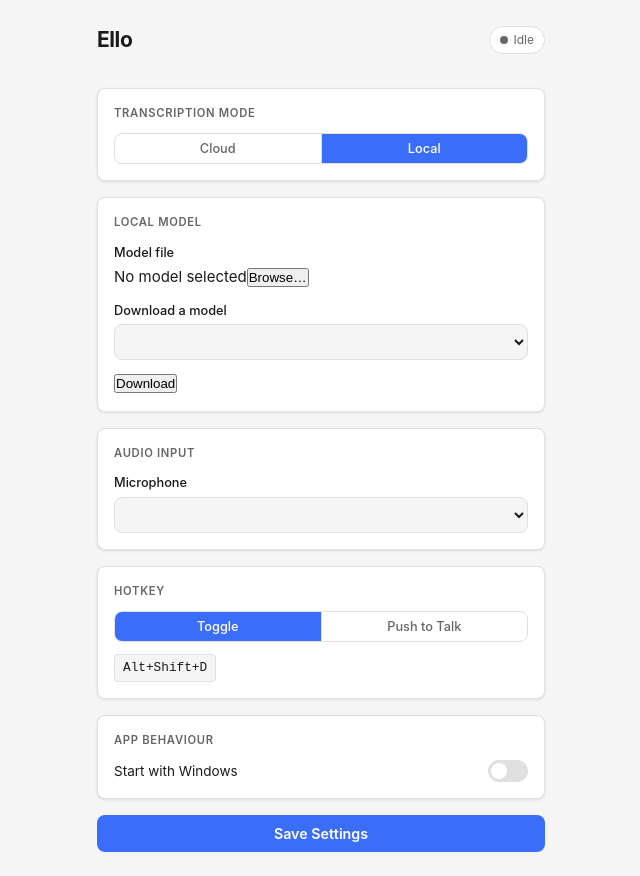
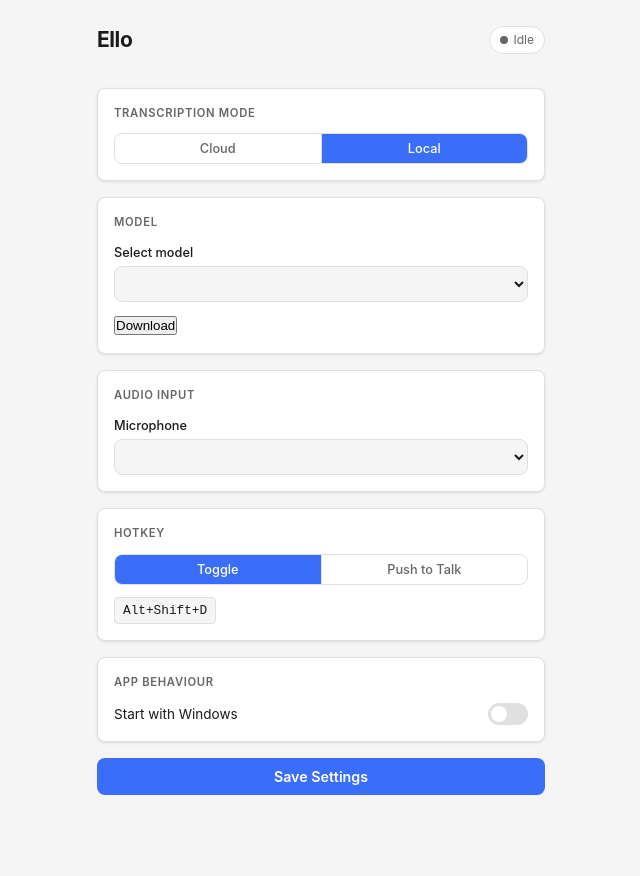
Before and after one commit to FadhilahAfif/Ello, a React (Vite) app: page / in a window 1280 px wide. Both pictures are taken after a click on the button "Local". Shown: the whole page, without its empty margins (319-959 px from the left). After the commit the page ends 819 px from the top, so only its background shows below. Built offline with nearby package versions, Linux system fonts and the light colour scheme.

Commit message:
fix: remove model file browse input, deduplicate model card JSX

```diff
--- a/src/App.tsx
+++ b/src/App.tsx
@@ -197,21 +197,7 @@ export default function App() {
     setDirty(true);
   };
 
-  const handleBrowseModel = async () => {
-    try {
-      const { open } = await import("@tauri-apps/plugin-dialog");
-      const file = await open({
-        directory: false,
-        multiple: false,
-        title: "Select Whisper model file",
-        filters: [{ name: "GGML model", extensions: ["bin"] }],
-      });
-      if (!file || Array.isArray(file)) return;
-      patch("localModelPath", file);
-    } catch (e) {
-      setError(String(e));
-    }
-  };
+
 
   return (
     <div className="app">
@@ -294,26 +280,11 @@ export default function App() {
       {/* Local Model — only shown in Local mode */}
       {settings.transcriptionMode === "local" && (
         <section className="card" aria-labelledby="model-title">
-          <span className="card-title" id="model-title">Local Model</span>
+          <span className="card-title" id="model-title">Model</span>
 
-          {/* Active model path with Browse button */}
+          {/* Model picker / downloader */}
           <div className="field">
-            <label htmlFor="local-model-path">Model file</label>
-            <div className="path-row">
-              <span className="path-display" title={settings.localModelPath ?? ""}>
-                {settings.localModelPath
-                  ? settings.localModelPath.split(/[\\/]/).pop()
-                  : "No model selected"}
-              </span>
-              <button className="btn-browse" onClick={handleBrowseModel}>
-                Browse…
-              </button>
-            </div>
-          </div>
-
-          {/* Download a model */}
-          <div className="field">
-            <label htmlFor="model-select">Download a model</label>
+            <label htmlFor="model-select">Select model</label>
             <select
               id="model-select"
               value={selectedModelId}
@@ -403,15 +374,14 @@ export default function App() {
                   <p className="model-installed-path" title={installedPath}>
                     ✓ {installedPath.split(/[\\/]/).pop()}
                   </p>
-                  {!isActive && (
+                  {!isActive ? (
                     <button
                       className="btn-use"
                       onClick={() => handleUseModel(installedPath)}
                     >
                       Use this model
                     </button>
-                  )}
-                  {isActive && (
+                  ) : (
                     <span className="model-active-label">Active</span>
                   )}
                 </div>
```
